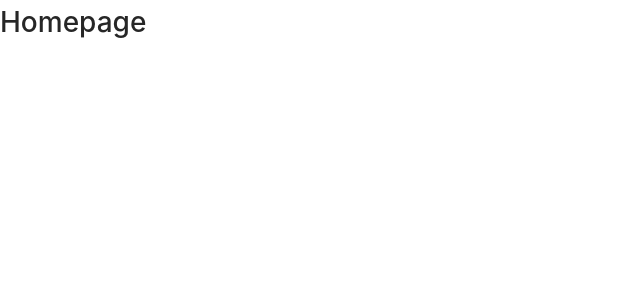
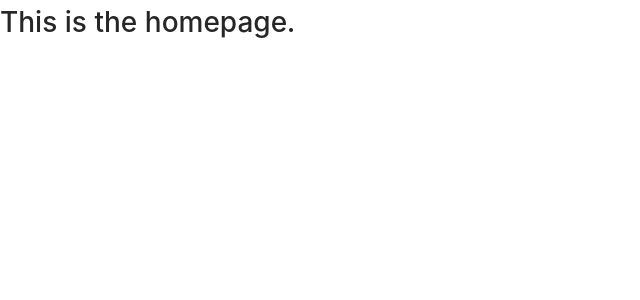
Before and after one commit to RMIT-SEPT/majorproject-6-tues-18-30-2, a React app in the folder FrontEnd/: page / in a window 1280 px wide. Shown: the top 300 px of the page, without its empty margins (0-640 px from the left). Built offline with nearby package versions, Linux system fonts and the light colour scheme.

Commit message:
Updated all of the necessary UI components for the home page.

```diff
--- a/FrontEnd/src/pages/Home/Home.tsx
+++ b/FrontEnd/src/pages/Home/Home.tsx
@@ -4,5 +4,11 @@ import React from 'react';
  * Home Page
  */
 export const Home: React.FC = () => {
-  return <h1>Homepage</h1>;
+  return (
+    <>
+      <h1>
+        This is the homepage.
+      </h1>
+    </>
+  );
 };
```
